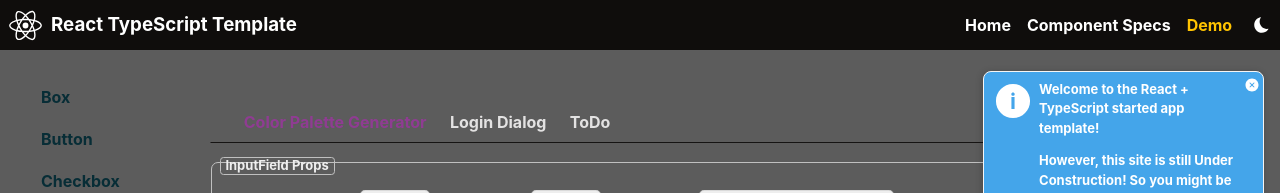
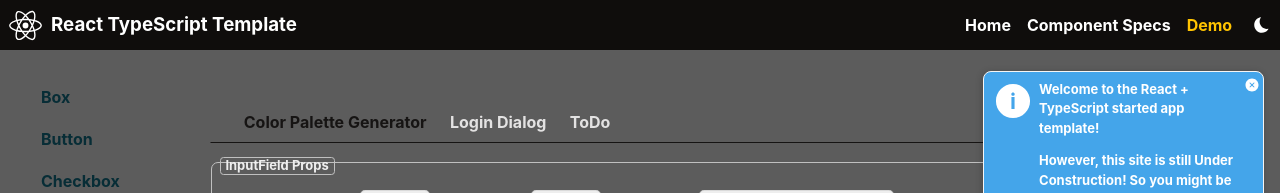
Before and after one commit to jaosimt/ts-app-template, a React (Create React App) app: page /demo/input-field in a window 1280 px wide. Shown: the top 193 px of the page. Built offline with nearby package versions, Linux system fonts and the light colour scheme.

Commit message:
* updated accent dark to be really dark! * updated default accent to be "react" colored

```diff
--- a/src/components/pages/demo/demoInputField.tsx
+++ b/src/components/pages/demo/demoInputField.tsx
@@ -359,7 +359,7 @@ const DemoInputField: FC<{theme: ThemeProp}> = ({theme}) => {
         minContentHeight={'455'}
         data={tabItems}
         moveSelectedOnScroll={true}
-        activeItemColor={'#963999'}/>;
+    />;
 };
 
 export default DemoInputField;
```
